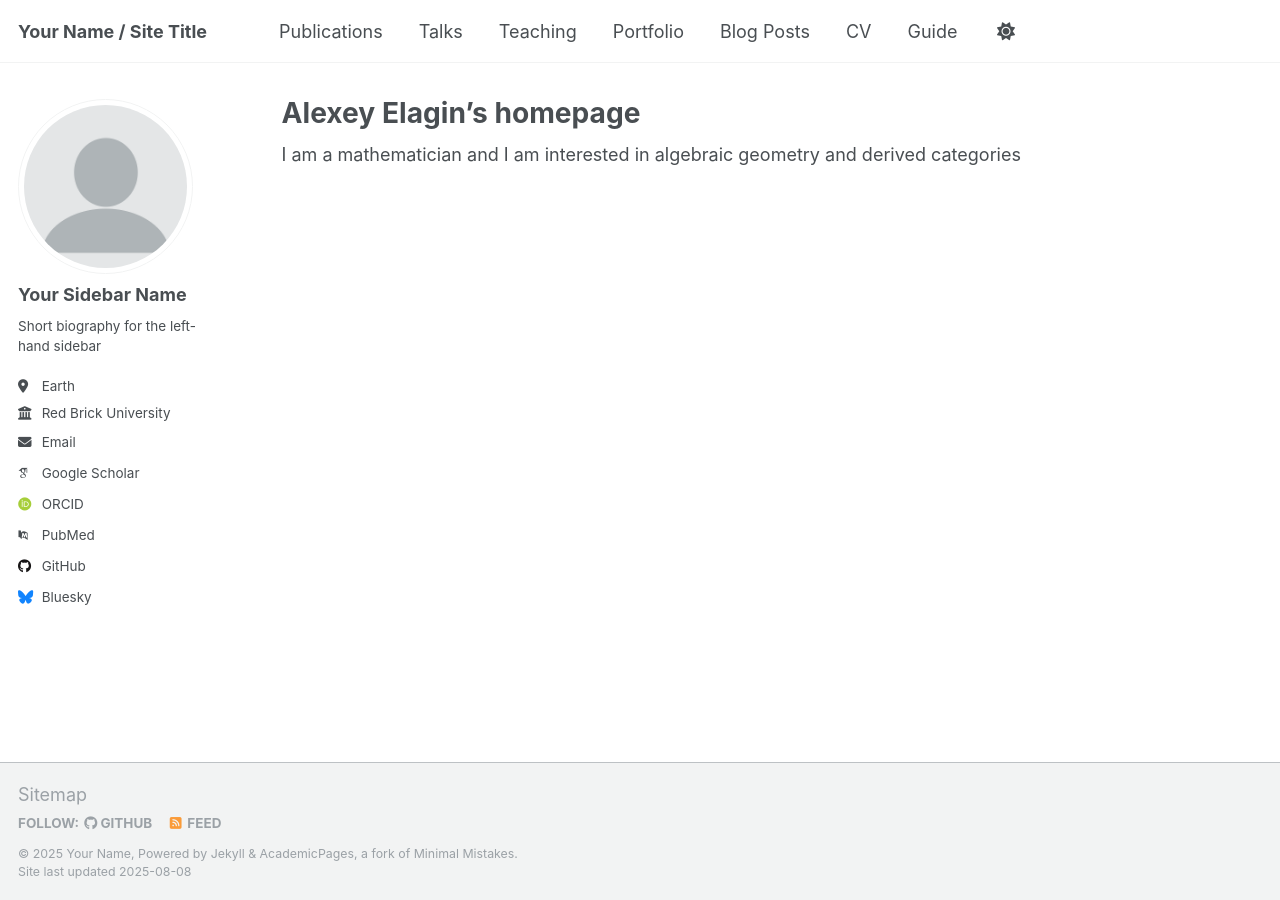
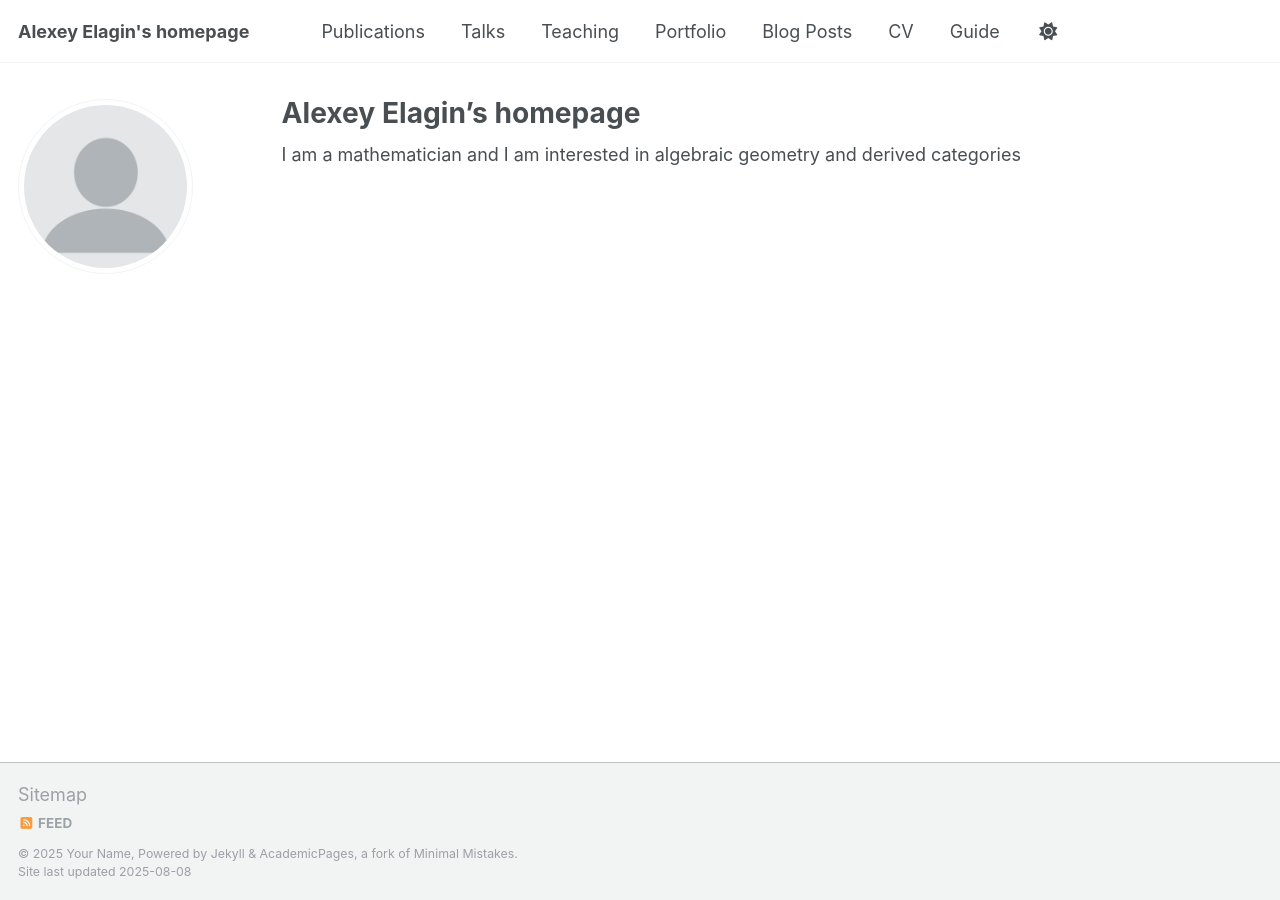
Before and after one commit to AlexeyElagin/AlexeyElagin.github.io, a Jekyll site: the page built from _pages/about.md, in a window 1280 px wide. Built offline with Jekyll 4.4.1, drawn with Linux system fonts in a browser that asks for light colours; some web fonts are replaced; a script that is not in the unit is left out.

Commit message:
Update _config.yml

```diff
--- a/_config.yml
+++ b/_config.yml
@@ -7,9 +7,9 @@
 # server process.
 
 # Basic Site Settings
-locale                   : "en-US"
+locale                   : "en-UK"
 site_theme               : "default"
-title                    : "Your Name / Site Title"
+title                    : "Alexey Elagin's homepage"
 title_separator          : "-"
 name                     : &name "Your Name"
 description              : &description "personal description"
@@ -23,23 +23,23 @@ repository               : "academicpages/academicpages.github.io"
 author:
   # Biographic information
   avatar           : "profile.png"
-  name             : "Your Sidebar Name"
+  name             : #"Your Sidebar Name"
   pronouns         : # example: "she/her"
-  bio              : "Short biography for the left-hand sidebar"
-  location         : "Earth"
-  employer         : "Red Brick University"
+  bio              : #"Short biography for the left-hand sidebar"
+  location         : #"Earth"
+  employer         : #"Red Brick University"
   uri              : # URL
-  email            : "none@example.org"
+  email            : #"none@example.org"
 
   # Academic websites
   academia         : # URL
   arxiv            : # URL - Update with the correct link to your profile
-  googlescholar    : "https://scholar.google.com/citations?user=PS_CX0AAAAAJ"
+  googlescholar    : #"https://scholar.google.com/citations?user=PS_CX0AAAAAJ"
   inspire-hep      : # URL
   impactstory      : # URL
-  orcid            : "http://orcid.org/yourorcidurl"
+  orcid            : #"http://orcid.org/yourorcidurl"
   semantic         : # URL
-  pubmed           : "https://www.ncbi.nlm.nih.gov/pubmed/?term=john+snow"
+  pubmed           : #"https://www.ncbi.nlm.nih.gov/pubmed/?term=john+snow"
   researchgate     : # URL
   scopus           : # URL
 
@@ -47,13 +47,13 @@ author:
   bitbucket        : # Username - Update with your username on the site
   codepen          : # Username
   dribbble         : # Username
-  github           : "academicpages"
+  github           : #"academicpages"
   kaggle           : # Username
   stackoverflow    : # User number or user number and name (i.e., use "1" or "1/jeff-atwood")
 
   # Social media
   artstation       : # Username
-  bluesky          : "bsky.app" # Replace this with you Bluesky username
+  bluesky          : #"bsky.app" # Replace this with you Bluesky username
   facebook         : # Username
   flickr           : # Username
   foursquare       : # Username
```
